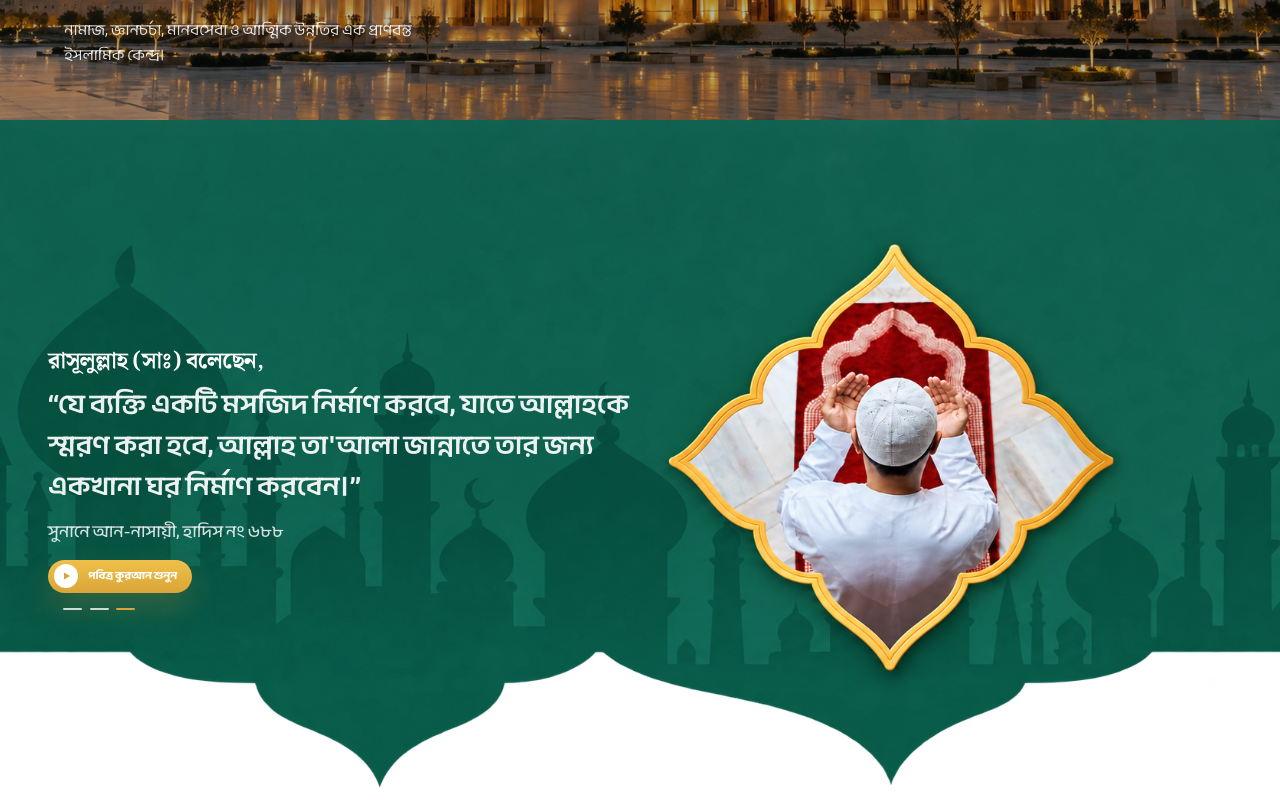
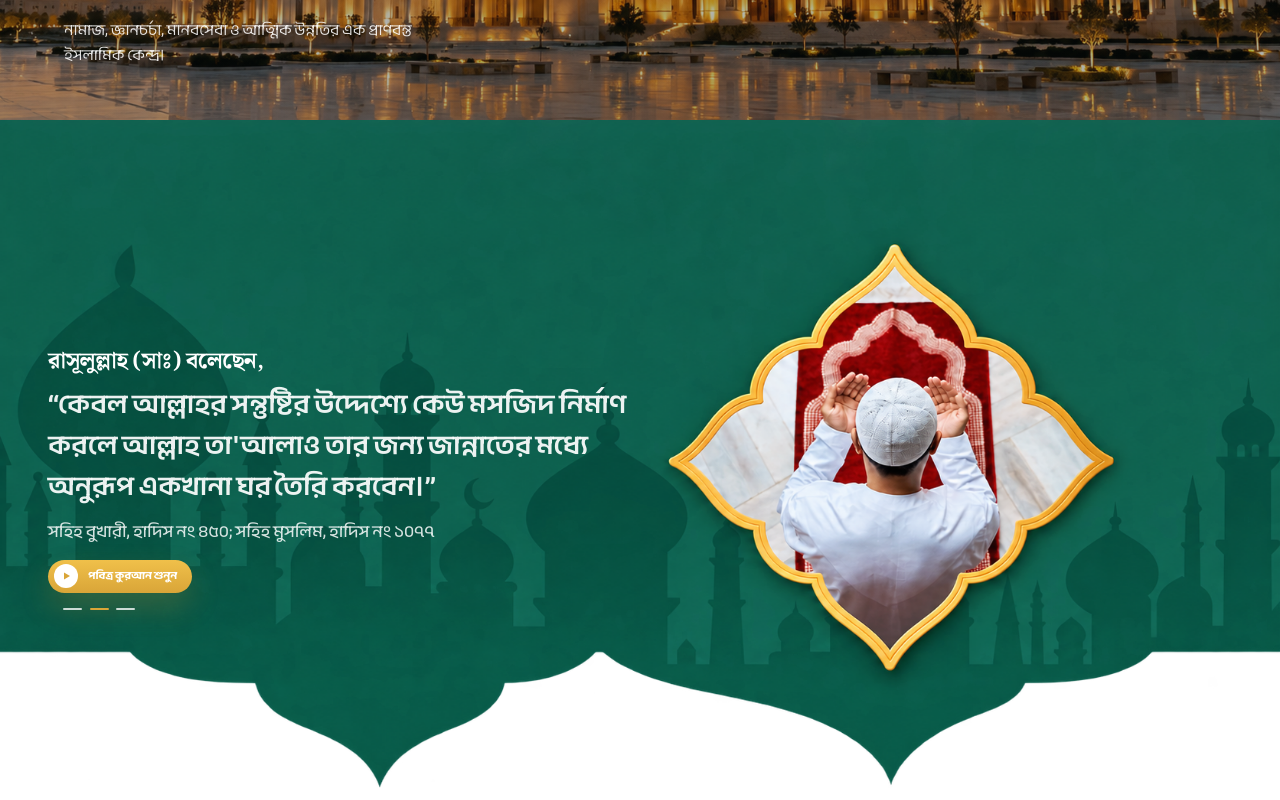
Before and after one commit to i-mTanvir/mosque, a React (Vite) app: page / in a window 1280 px wide. Shown: the part 680-1480 px from the top of the page. Built offline with nearby package versions, Linux system fonts and the light colour scheme.

Commit message:
Add quote rotation and animation to FeatureSection for enhanced user engagement

```diff
--- a/src/sections/FeatureSection.tsx
+++ b/src/sections/FeatureSection.tsx
@@ -1,3 +1,12 @@
+import { useEffect, useState } from 'react'
+const quotes = [
+  ['রাসূলুল্লাহ (সাঃ) বলেছেন,', '“যে ব্যক্তি একটি মসজিদ নির্মাণ করবে, যাতে আল্লাহকে স্মরণ করা হবে, আল্লাহ তা\'আলা জান্নাতে তার জন্য একখানা ঘর নির্মাণ করবেন।”', 'সুনানে আন-নাসায়ী, হাদিস নং ৬৮৮'],
+  ['রাসূলুল্লাহ (সাঃ) বলেছেন,', '“কেবল আল্লাহর সন্তুষ্টির উদ্দেশ্যে কেউ মসজিদ নির্মাণ করলে আল্লাহ তা\'আলাও তার জন্য জান্নাতের মধ্যে অনুরূপ একখানা ঘর তৈরি করবেন।”', 'সহিহ বুখারী, হাদিস নং ৪৫০; সহিহ মুসলিম, হাদিস নং ১০৭৭'],
+  ['রাসূলুল্লাহ (সাঃ) বলেছেন,', '“আদম সন্তান যখন মারা যায়, তখন তার তিন প্রকার আমল ছাড়া অন্য সব রকম আমলের ধারা বন্ধ হয়ে যায়; সাদকাহ জারিয়াহ, অথবা ইল্ম যা দ্বারা উপকৃত হওয়া যায়, অথবা সুসন্তান যে তার জন্য নেক দু\'আ করতে থাকে।”', 'মুসলিম ১৬৩১, তিরমিযী ১৩৭৬, নাসায়ী ৩৬৫১, আবু দাউদ ২৮৮০'],
+]
 export function FeatureSection() {
-  return <section className="feature-section" id="services"><img className="feature-section__image" src="/media/second-section.png" alt="" aria-hidden="true" /><div className="feature-section__content"><h2>রাসূলুল্লাহ (সাঃ) বলেছেন,</h2><p>“যে ব্যক্তি একটি মসজিদ নির্মাণ করবে, যাতে আল্লাহকে স্মরণ করা হবে, আল্লাহ তা'আলা জান্নাতে তার জন্য একখানা ঘর নির্মাণ করবেন।”<span>সুনানে আন-নাসায়ী, হাদিস নং ৬৮৮</span></p><a className="feature-section__button" href="#pillars"><span className="feature-section__button-icon" aria-hidden="true"><svg viewBox="0 0 24 24" fill="none" xmlns="http://www.w3.org/2000/svg"><circle cx="12" cy="12" r="12" fill="currentColor" /><path d="M10 8.5L16 12L10 15.5V8.5Z" fill="#D9A538" /></svg></span>পবিত্র কুরআন শুনুন</a><div className="feature-section__dots" aria-hidden="true"><span /><span /><span className="is-active" /></div></div></section>
+  const [active, setActive] = useState(0)
+  useEffect(() => { const timer = window.setInterval(() => setActive((value) => (value + 1) % quotes.length), 6000); return () => window.clearInterval(timer) }, [])
+  const quote = quotes[active]
+  return <section className="feature-section" id="services"><img className="feature-section__image" src="/media/second-section.png" alt="" aria-hidden="true" /><div className="feature-section__content"><div className="feature-quote" key={active}><h2>{quote[0]}</h2><p>{quote[1]}<span>{quote[2]}</span></p></div><a className="feature-section__button" href="#pillars"><span className="feature-section__button-icon" aria-hidden="true"><svg viewBox="0 0 24 24" fill="none" xmlns="http://www.w3.org/2000/svg"><circle cx="12" cy="12" r="12" fill="currentColor" /><path d="M10 8.5L16 12L10 15.5V8.5Z" fill="#D9A538" /></svg></span>পবিত্র কুরআন শুনুন</a><div className="feature-section__dots" aria-hidden="true">{quotes.map((_, index) => <span className={index === active ? 'is-active' : ''} key={index} />)}</div></div></section>
 }
--- a/src/styles/app.css
+++ b/src/styles/app.css
@@ -245,6 +245,8 @@ main {
   font-weight: 500;
   opacity: 0.9;
 }
+.feature-quote { animation: featureQuoteIn 900ms cubic-bezier(.16, 1, .3, 1) both; }
+@keyframes featureQuoteIn { 0% { opacity: 0; transform: translateY(34px); } 55% { opacity: .82; } 100% { opacity: 1; transform: translateY(0); } }
 
 .feature-section__button {
   display: inline-flex;
```
